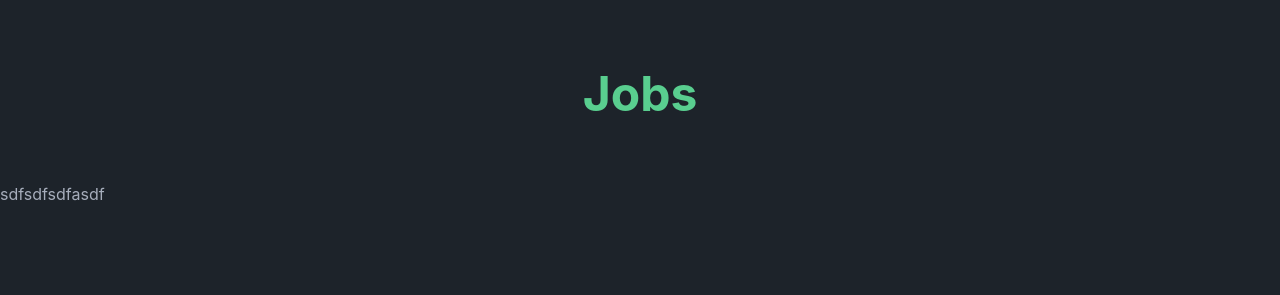
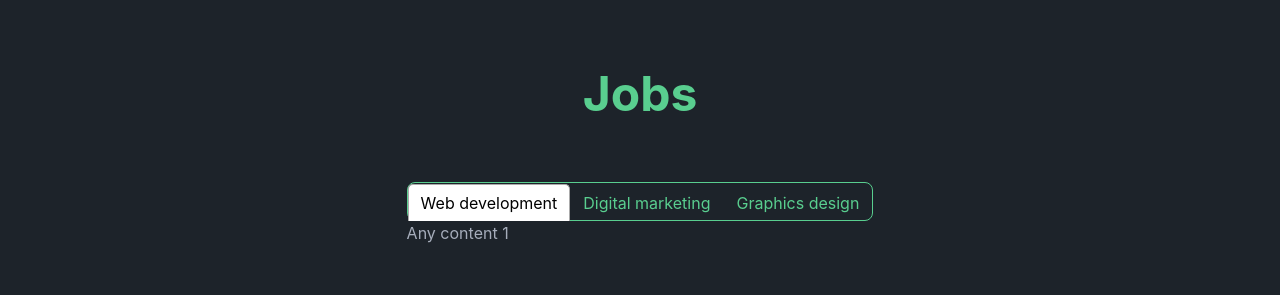
Before and after one commit to Shahriar-Tonmoy/NEED-client, a React (Vite) app: page / in a window 1280 px wide. Shown: the part 722-1017 px from the top of the page. Built offline with nearby package versions, Linux system fonts and the light colour scheme; no server answers.

Commit message:
navbar done

```diff
--- a/src/Components/Jobs/Jobs.jsx
+++ b/src/Components/Jobs/Jobs.jsx
@@ -1,5 +1,6 @@
 import { useEffect, useState } from "react";
-import Brand from "../Brand/Brand";
+import { Tab, Tabs, TabList, TabPanel } from "react-tabs";
+import "react-tabs/style/react-tabs.css";
 
 const Jobs = () => {
   const [brands, setBrands] = useState([]);
@@ -11,8 +12,26 @@ const Jobs = () => {
   }, []);
   return (
     <div className="mt-32 mb-32">
-      <h1 className="text-center text-5xl font-bold mb-16 text-[#59CE8F]">Jobs</h1>
-      sdfsdfsdfasdf
+      <h1 className="text-center text-5xl font-bold mb-16 text-[#59CE8F]">
+        Jobs
+      </h1>
+      <Tabs className='w-max mx-auto'>
+        <TabList className='border border-[#59CE8F] rounded-lg text-[#59CE8F]'>
+          <Tab>Web development</Tab>
+          <Tab>Digital marketing</Tab>
+          <Tab>Graphics design</Tab>
+        </TabList>
+
+        <TabPanel>
+          <h2>Any content 1</h2>
+        </TabPanel>
+        <TabPanel>
+          <h2>Any content 2</h2>
+        </TabPanel>
+        <TabPanel>
+          <h2>Any content 3</h2>
+        </TabPanel>
+      </Tabs>
     </div>
   );
 };
```
